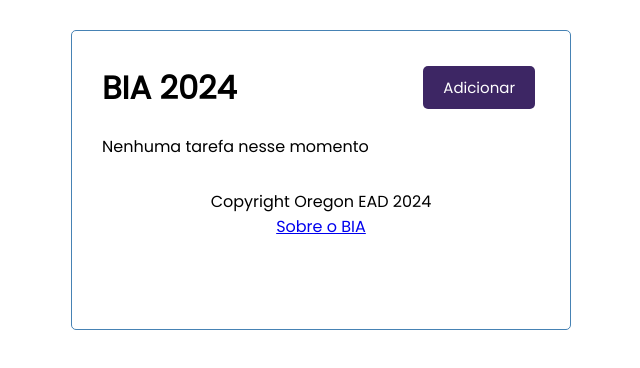
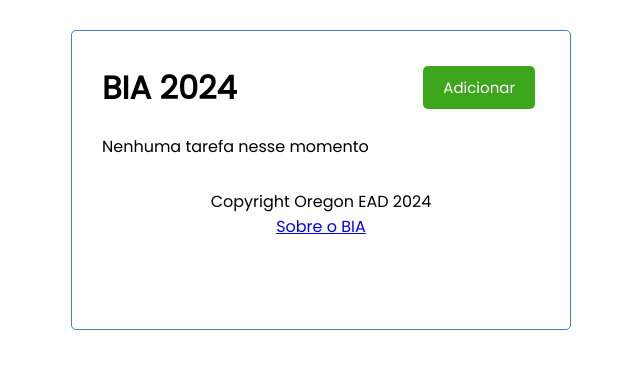
Before and after one commit to henrylle/bia, a React (Create React App) app in the folder client/: page / in a window 1280 px wide. Shown: the top 368 px of the page, without its empty margins (319-959 px from the left). Built offline with nearby package versions, Linux system fonts and the light colour scheme; no server answers.

Commit message:
Correcao das cores dos botoes

```diff
--- a/client/src/components/Header.js
+++ b/client/src/components/Header.js
@@ -10,7 +10,7 @@ const Header = ({ title, onAdd, showAdd }) => {
       {/* <h3>process.env.EMAIL_ALUNO</h3> */}
       {location.pathname === "/" && (
         <Button
-          color={showAdd ? "#7721a3" : "#3d2664"}
+          color={showAdd ? "#0000aa" : "#3da61d"}
           text={showAdd ? "Fechar" : "Adicionar"}
           onClick={onAdd}
         />
```
